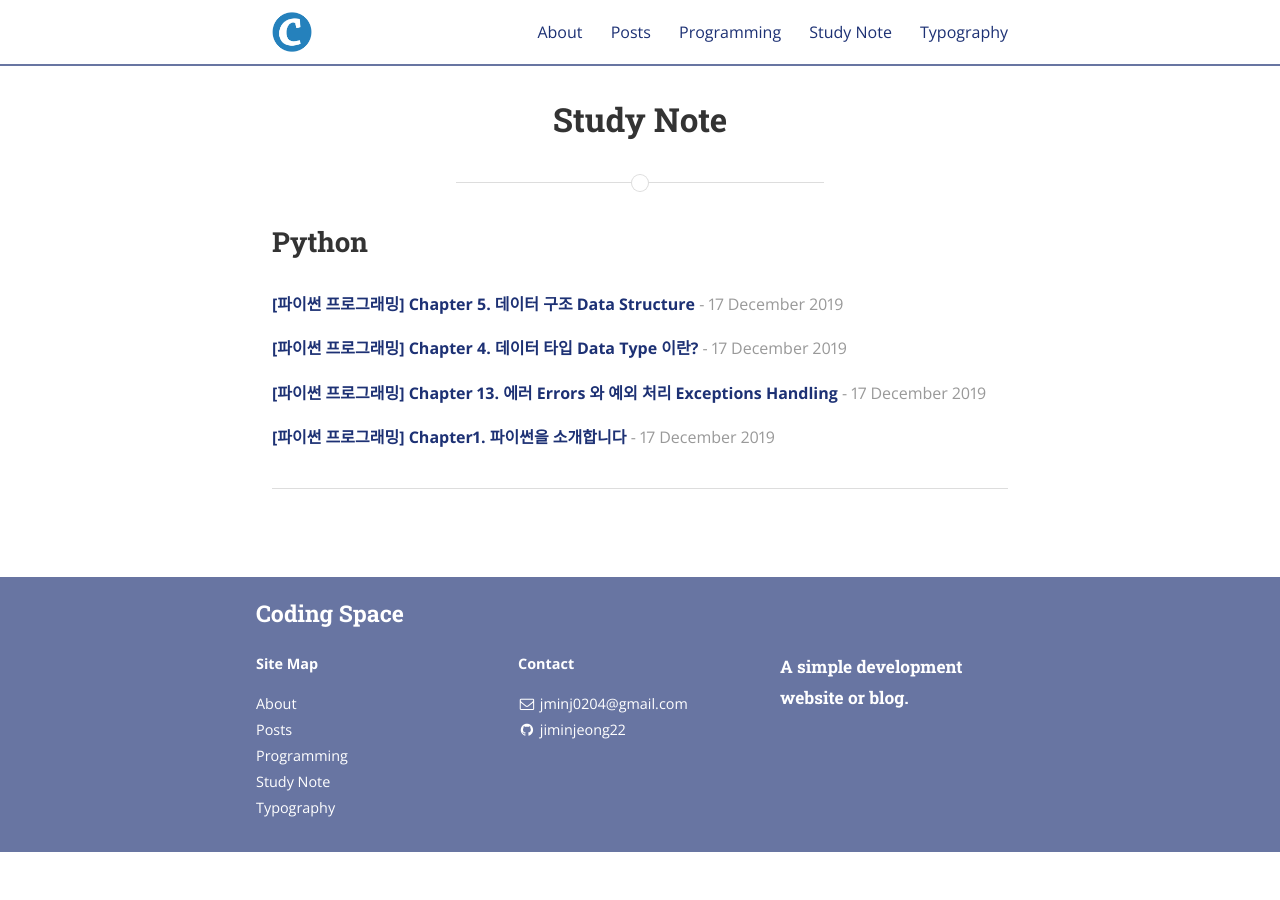
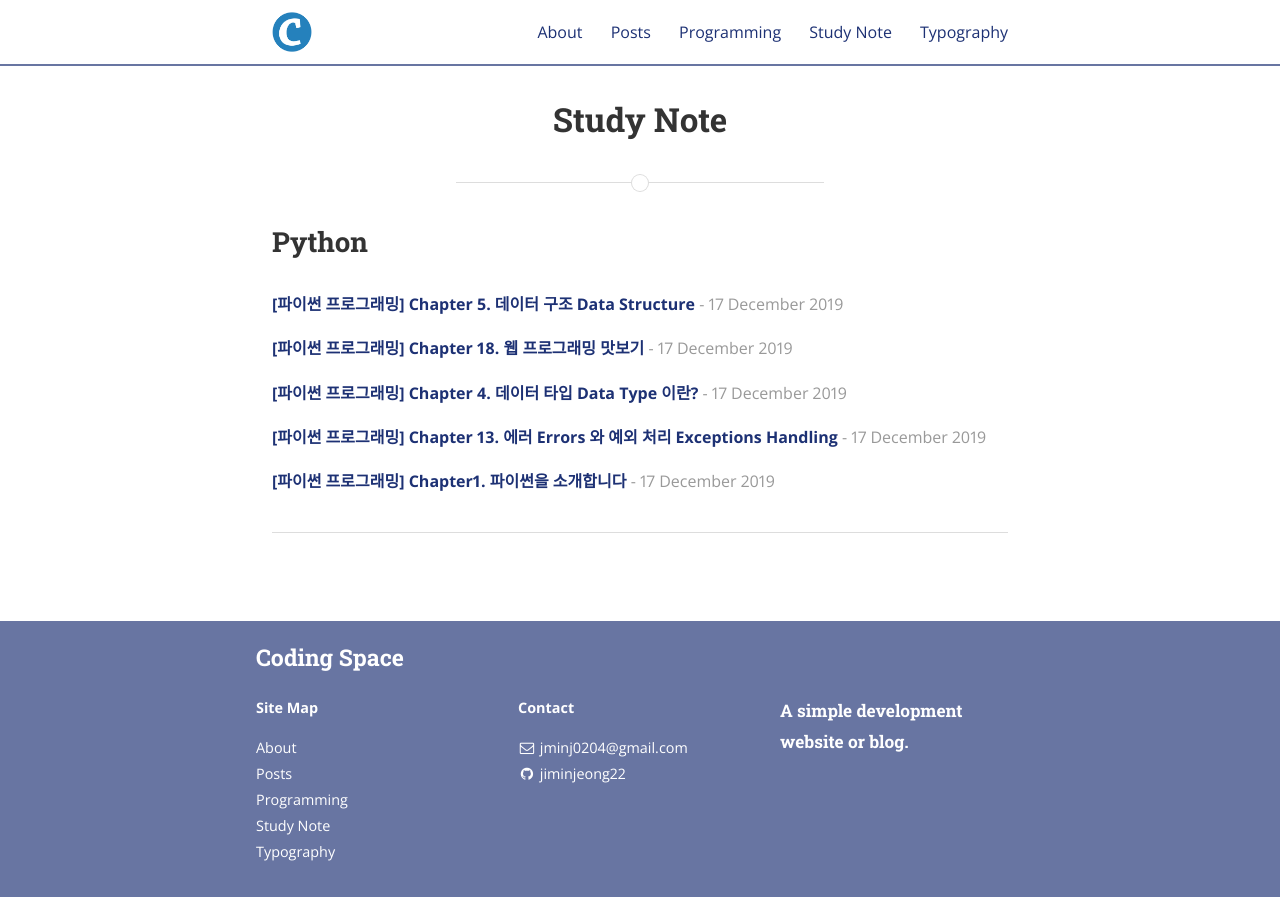
Before and after one commit to jiminjeong22/jiminjeong22.github.io_v2, a Jekyll site: the page built from study note.md, in a window 1280 px wide. Built offline with Jekyll 4.4.1, drawn with Linux system fonts in a browser that asks for light colours; nearby versions of some CDN libraries; some web fonts are replaced.

Commit message:
20200208

```diff
--- a/_posts/2020-02-05-pypro-chap18.md
+++ b/_posts/2020-02-05-pypro-chap18.md
@@ -1,4 +1,12 @@
-# Chapter 18. 웹 프로그래밍 맛보기
+---
+layout: post
+title: '[파이썬 프로그래밍] Chapter 18. 웹 프로그래밍 맛보기'
+date:   2019-12-17 08:43:59
+author: Jimin Jeong
+categories: Python
+tags:	파이썬 프로그래밍
+cover:  "/assets/instacode.png"
+---
 
 [Pythonista와 Djando 연결](https://blog.peddals.com/en/install-setup-django-pythonista3/)
 
```
Also changed, not shown: README.md (deleted), _posts/2019-12-17-pypro-chap4.md (renamed from _posts/2019-12-17-pypro-chap2.md).
